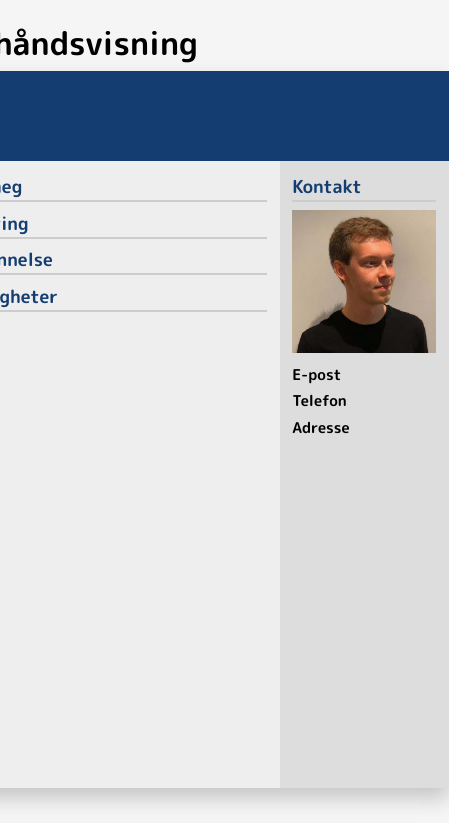
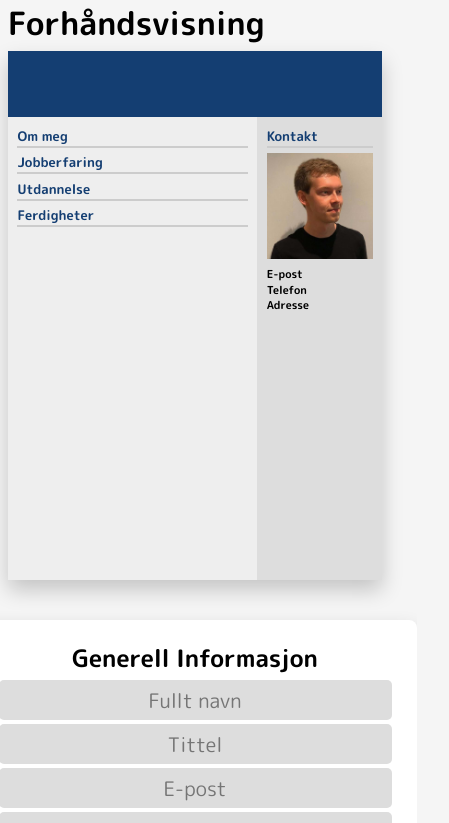
Before and after one commit to nwnordahl/cv-creator, a React (Create React App) app: page / in a window 390 px wide. Shown: the top 823 px of the page, 449 px wide, since content can reach past the window. Built offline with nearby package versions, Linux system fonts and the light colour scheme.

Commit message:
Make responsive

```diff
--- a/src/App.js
+++ b/src/App.js
@@ -332,7 +332,7 @@
               className="experience"
               onSubmit={(e) => this.handleSubmitExperience(e)}
             >
-              <h2>Erfaring</h2>
+              <h2>Jobberfaring</h2>
               <input
                 value={experience.position}
                 placeholder="Stilling"
--- a/src/components/Preview.js
+++ b/src/components/Preview.js
@@ -41,14 +41,14 @@
             </div>
 
             <div className="experiences">
-              <h2>Erfaring</h2>
+              <h2>Jobberfaring</h2>
               <hr />
 
               <div className="resume-list">
                 {experiences.map((experience) => {
                   return (
                     <div className="resume-list-item" key={experience.id}>
-                      <p>
+                      <p className="duration">
                         {experience.from} - {experience.to}
                       </p>
                       <div>
@@ -71,7 +71,7 @@
                 {educations.map((education) => {
                   return (
                     <div className="resume-list-item" key={education.id}>
-                      <p>
+                      <p className="duration">
                         {education.from} - {education.to}
                       </p>
                       <div>
--- a/src/styles/index.css
+++ b/src/styles/index.css
@@ -9,12 +9,11 @@
 
 body {
   background-color: whitesmoke;
-  margin: 20px 0;
+  margin: 20px 0px;
 }
 
 /* General styling */
 .flex-container-row {
-  height: calc(100vh - 2 * 20px);
   display: flex;
   flex-wrap: wrap;
   justify-content: center;
@@ -96,3 +95,16 @@
   opacity: 0.75;
   cursor: pointer;
 }
+
+/* Media queries */
+@media (max-width: 800px) {
+  body {
+    margin: 20px 10px;
+  }
+}
+
+@media (max-width: 500px) {
+  body {
+    margin: 0 8px 8px 8px;
+  }
+}
--- a/src/styles/preview.css
+++ b/src/styles/preview.css
@@ -35,6 +35,7 @@
 
 .preview .header h1 {
   font-size: calc(var(--cv-preview-height) / (8 * 3));
+  line-height: 1.1;
 }
 
 .preview .header p {
@@ -69,11 +70,13 @@
 
 .preview .main-content .contact h3 {
   font-size: calc(var(--cv-preview-height) / (8 * 6));
+  line-height: 1.1;
 }
 
 .preview .main-content .contact p {
   font-size: calc(var(--cv-preview-height) / (8 * 6));
   margin-bottom: calc(var(--cv-preview-height) / (8 * 20));
+  line-height: 1.1;
 }
 
 /* Resume */
@@ -91,6 +94,11 @@
 .main-content .resume .about h2 {
   color: var(--color-primary);
   font-size: calc(var(--cv-preview-height) / (8 * 5));
+}
+
+.main-content .resume .about p {
+  font-size: calc(var(--cv-preview-height) / (8 * 6));
+  line-height: 1.3;
 }
 
 /* Experiences */
@@ -119,6 +127,7 @@
   font-size: calc(var(--cv-preview-height) / (8 * 5));
 }
 
+/* Knowledges tags */
 .main-content .resume .knowledges .knowledges-tag-container {
   display: flex;
   flex-wrap: wrap;
@@ -138,6 +147,10 @@
   justify-content: center;
 }
 
+.knowledges-tag p {
+  font-size: calc(var(--cv-preview-height) / (8 * 7));
+}
+
 /* Resume list, appear in experiences and educations */
 .resume .resume-list .resume-list-item {
   display: flex;
@@ -145,3 +158,26 @@
   gap: calc(var(--cv-preview-height) / (8 * 4));
   margin-bottom: calc(var(--cv-preview-height) / (8 * 20));
 }
+
+.resume-list .resume-list-item h3 {
+  font-size: calc(var(--cv-preview-height) / (8 * 6));
+}
+
+.resume-list .resume-list-item p {
+  font-size: calc(var(--cv-preview-height) / (8 * 7));
+}
+
+/* Media queries */
+@media (max-width: 800px) {
+  :root {
+    --cv-preview-width: calc(95vw - 20px);
+    --cv-preview-height: calc((95vw - 20px) * 297 / 210);
+  }
+}
+
+@media (max-width: 500px) {
+  :root {
+    --cv-preview-width: calc(100vw - 16px);
+    --cv-preview-height: calc((100vw - 16px) * 297 / 210);
+  }
+}
```
